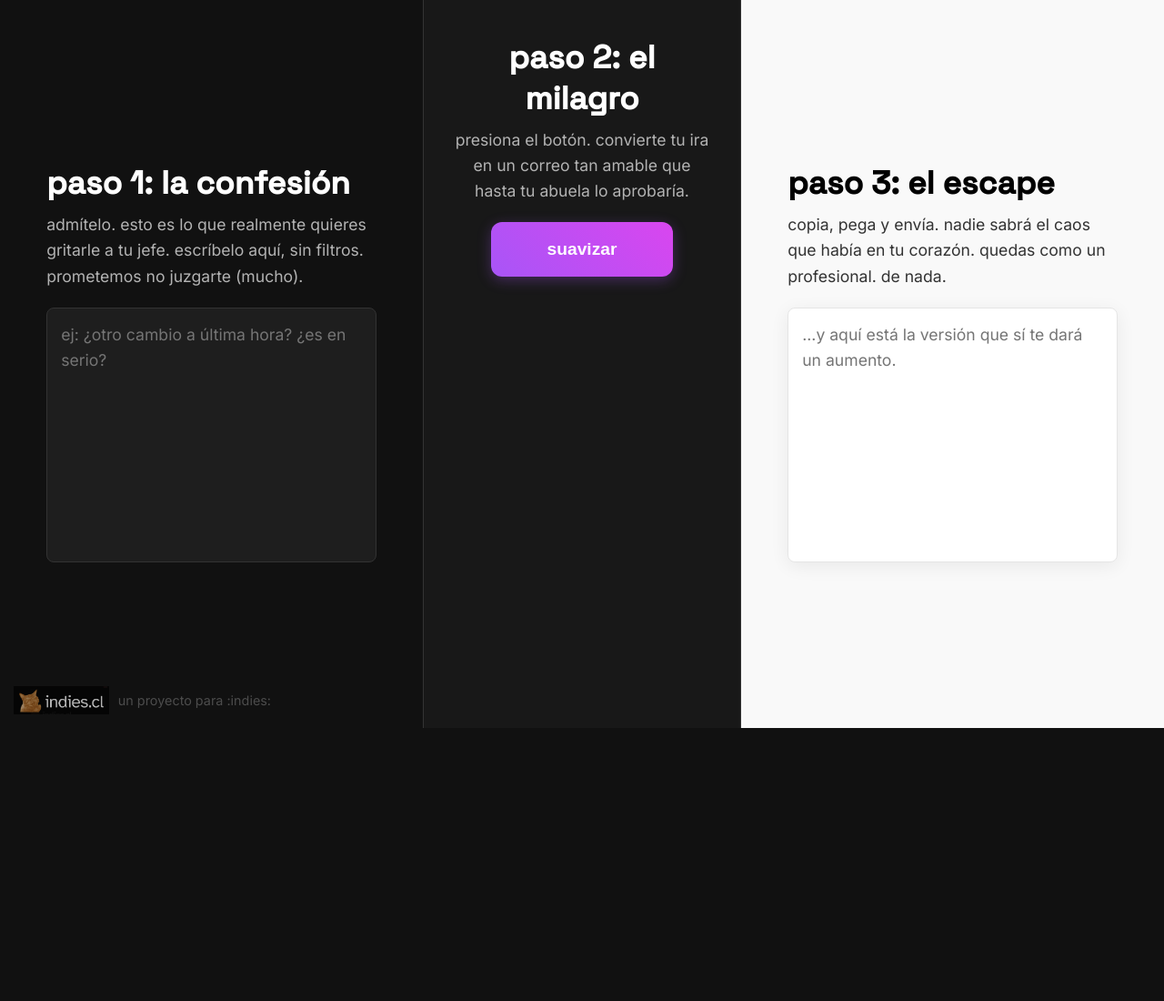
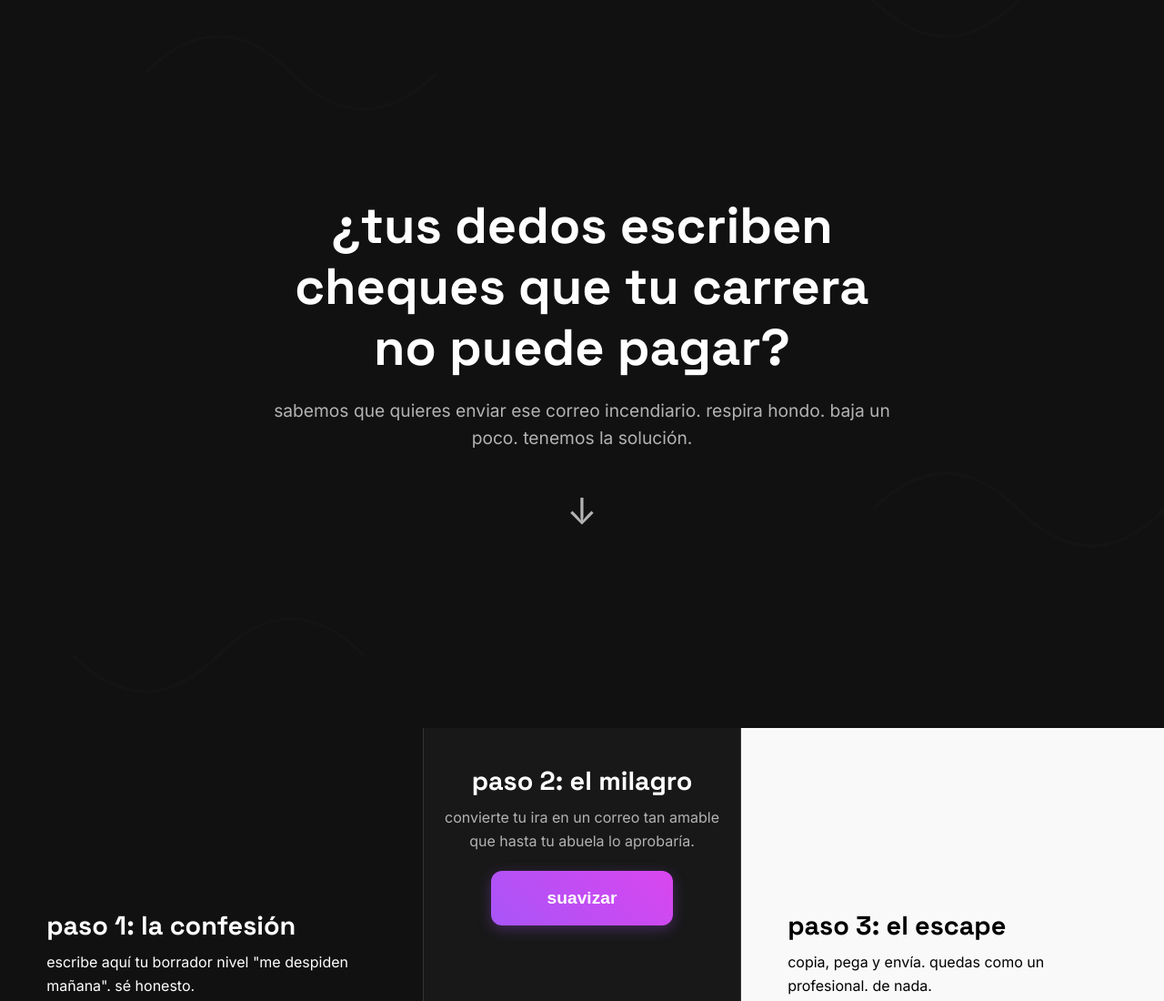
Before and after one commit to estebanampuero/indiesmoothie, a website: page index.html in a window 1280 px wide. Shown: the top 1100 px of the page at 91% size. Before the commit the page ends 800 px from the top, so only its background shows below. Drawn offline with Linux system fonts and the light colour scheme; files whose address does not match are found by name.

Commit message:
feat: transforma la app en una landing page con parallax y beneficios

```diff
--- a/index.html
+++ b/index.html
@@ -7,31 +7,34 @@
     <link rel="stylesheet" href="/public/style.css">
     <link rel="preconnect" href="https://fonts.googleapis.com">
     <link rel="preconnect" href="https://fonts.gstatic.com" crossorigin>
-    <link href="https://fonts.googleapis.com/css2?family=Inter:wght@400;700&family=Space+Grotesk:wght@500&display=swap" rel="stylesheet">
+    <link href="https://fonts.googleapis.com/css2?family=Inter:wght@400;700&family=Space+Grotesk:wght@500;700&display=swap" rel="stylesheet">
 </head>
 <body>
 
-    <main class="split-container">
-        <!-- panel caótico de la izquierda -->
+    <!-- SECCIÓN 1: EL PROBLEMA -->
+    <section class="hero">
+        <div class="hero-content">
+            <h1>¿tus dedos escriben cheques que tu carrera no puede pagar?</h1>
+            <p>sabemos que quieres enviar ese correo incendiario. respira hondo. baja un poco. tenemos la solución.</p>
+            <div class="scroll-down-arrow">↓</div>
+        </div>
+    </section>
+
+    <!-- SECCIÓN 2: LA SOLUCIÓN (LA HERRAMIENTA) -->
+    <section id="tool" class="smoothie-tool">
+        <div class="split-container">
             <div class="panel chaotic-panel">
                 <div class="content">
                     <h2>paso 1: la confesión</h2>
-                <p class="explanation">
-                    admítelo. esto es lo que realmente quieres gritarle a tu jefe.
-                    escríbelo aquí, sin filtros. prometemos no juzgarte (mucho).
-                </p>
+                    <p class="explanation">escribe aquí tu borrador nivel "me despiden mañana". sé honesto.</p>
                     <textarea id="raw-text" placeholder="ej: ¿otro cambio a última hora? ¿es en serio?"></textarea>
                 </div>
             </div>
 
-        <!-- el botón mágico en el centro -->
             <div class="center-controls">
                 <div class="control-content">
                     <h2>paso 2: el milagro</h2>
-                <p class="explanation">
-                    presiona el botón.
-                    convierte tu ira en un correo tan amable que hasta tu abuela lo aprobaría.
-                </p>
+                    <p class="explanation">convierte tu ira en un correo tan amable que hasta tu abuela lo aprobaría.</p>
                     <button id="smoothie-btn" title="hacer magia">
                         <span class="button-text">suavizar</span>
                         <div class="loader"></div>
@@ -39,31 +42,42 @@
                 </div>
             </div>
 
-        <!-- panel pulido de la derecha -->
             <div class="panel polished-panel">
                 <div class="content">
                     <h2>paso 3: el escape</h2>
-                <p class="explanation">
-                    copia, pega y envía.
-                    nadie sabrá el caos que había en tu corazón. quedas como un profesional. de nada.
-                </p>
-                <textarea id="polished-text" readonly placeholder="...y aquí está la versión que sí te dará un aumento."></textarea>
-                <button id="copy-btn" class="hidden">
-                    <!-- SVG para el ícono de copiar -->
-                    <svg xmlns="http://www.w3.org/2000/svg" width="16" height="16" fill="currentColor" viewBox="0 0 16 16">
-                        <path d="M4 1.5H3a2 2 0 0 0-2 2V14a2 2 0 0 0 2 2h10a2 2 0 0 0 2-2V3.5a2 2 0 0 0-2-2h-1v1h1a1 1 0 0 1 1 1V14a1 1 0 0 1-1 1H3a1 1 0 0 1-1-1V3.5a1 1 0 0 1 1-1h1v-1z"/>
-                        <path d="M9.5 1a.5.5 0 0 1 .5.5v1a.5.5 0 0 1-.5.5h-3a.5.5 0 0 1-.5-.5v-1a.5.5 0 0 1 .5-.5h3zM-1 7a.5.5 0 0 1 .5-.5h15a.5.5 0 0 1 0 1H-.5A.5.5 0 0 1-1 7z"/>
-                    </svg>
-                    <span class="copy-text">copiar</span>
-                </button>
+                    <p class="explanation">copia, pega y envía. quedas como un profesional. de nada.</p>
+                    <textarea id="polished-text" readonly placeholder="...la versión que sí te dará un aumento."></textarea>
+                    <button id="copy-btn" class="hidden"><span class="copy-text">copiar</span></button>
                 </div>
             </div>
-    </main>
+        </div>
+    </section>
 
-    <a href="https://indies.cl" class="indies-corner-logo" target="_blank" rel="noopener noreferrer">
+    <!-- SECCIÓN 3: LOS BENEFICIOS -->
+    <section class="benefits">
+        <h2>superpoderes que obtienes:</h2>
+        <div class="benefits-grid">
+            <div class="benefit-card">
+                <h3>diplomacia instantánea</h3>
+                <p>suena inteligente y sereno, incluso si por dentro eres un volcán en erupción.</p>
+            </div>
+            <div class="benefit-card">
+                <h3>ahorro de tiempo (y de carrera)</h3>
+                <p>deja de pasar 30 minutos reescribiendo una sola frase. nosotros lo hacemos por ti.</p>
+            </div>
+            <div class="benefit-card">
+                <h3>evita a recursos humanos</h3>
+                <p>nuestro filtro anti-sinceridad es tu mejor amigo para mantener tu trabajo.</p>
+            </div>
+        </div>
+    </section>
+
+    <footer>
+        <a href="https://indies.cl" class="indies-logo-footer" target="_blank" rel="noopener noreferrer">
             <img src="/public/images/indies-logo.png" alt="logo indies.cl">
             <span>un proyecto para :indies:</span>
         </a>
+    </footer>
 
     <script src="/public/script.js"></script>
     <script src="/_vercel/insights/script.js" defer></script>
--- a/public/style.css
+++ b/public/style.css
@@ -19,87 +19,60 @@
 
 * { box-sizing: border-box; }
 
-/* === ESTILOS BASE (MOBILE-FIRST Y FLUIDOS) === */
-body {
-    margin: 0;
-    font-family: var(--font-body);
-    text-transform: lowercase;
-    background-color: var(--dark-bg);
-    color: var(--dark-text);
-    height: auto;
-    overflow: auto;
-}
+body { margin: 0; font-family: var(--font-body); background-color: var(--dark-bg); color: var(--dark-text); text-transform: lowercase; }
 
-.split-container {
-    display: block;
-}
-
-.panel {
-    /* Padding fluido: se ajusta entre un mínimo y un máximo */
-    padding: clamp(25px, 8vw, 40px) clamp(20px, 5vw, 30px);
-    min-height: 50vh;
+/* === SECCIÓN HERO CON PARALLAX === */
+.hero {
+    min-height: 100vh;
     display: flex;
+    flex-direction: column;
     align-items: center;
     justify-content: center;
+    text-align: center;
+    padding: 20px;
+    /* La magia del Parallax */
+    background-image: url('/public/images/scribbles.svg');
+    background-attachment: fixed;
+    background-position: center;
+    background-repeat: no-repeat;
+    background-size: cover;
 }
-
-.content {
-    width: 100%;
-    animation: fadeInUp 0.8s ease-out forwards;
+.hero-content {
+    max-width: 700px;
+    animation: fadeIn 1.5s ease-out;
 }
-
-@keyframes fadeInUp {
-    from { opacity: 0; transform: translateY(20px); }
-    to { opacity: 1; transform: translateY(0); }
-}
-
-h2 {
+.hero h1 {
     font-family: var(--font-heading);
-    /* Tipografía fluida: la fuente crece con el ancho de la pantalla */
-    font-size: clamp(1.6rem, 1.2rem + 2.5vw, 2.2rem);
-    margin: 0 0 10px 0;
-}
-
-.explanation {
-    /* Tipografía fluida sutil para el texto del cuerpo */
-    font-size: clamp(0.9rem, 0.8rem + 0.5vw, 1.1rem);
-    line-height: 1.6;
+    font-size: clamp(2rem, 1rem + 5vw, 3.5rem);
+    color: var(--dark-heading);
+    line-height: 1.2;
     margin: 0 0 20px 0;
 }
+.hero p { font-size: clamp(1rem, 0.8rem + 1vw, 1.2rem); line-height: 1.6; margin: 0; }
+.scroll-down-arrow { font-size: 2.5rem; margin-top: 40px; animation: bounce 2s infinite; }
+@keyframes bounce { 0%, 20%, 50%, 80%, 100% { transform: translateY(0); } 40% { transform: translateY(-20px); } 60% { transform: translateY(-10px); } }
+@keyframes fadeIn { from { opacity: 0; } to { opacity: 1; } }
 
-textarea {
-    width: 100%;
-    height: 30vh;
-    border-radius: 8px;
-    font-size: clamp(1rem, 0.9rem + 0.5vw, 1.1rem);
-    padding: 15px;
-    resize: none;
-    line-height: 1.6;
-    font-family: var(--font-body);
-}
-
+/* === SECCIÓN DE LA HERRAMIENTA === */
+.smoothie-tool { background-color: var(--dark-bg); }
+.split-container { display: block; }
+.panel { padding: 40px 20px; display: flex; align-items: center; justify-content: center; }
+.content { width: 100%; max-width: 600px; }
+h2 { font-family: var(--font-heading); font-size: 1.8rem; margin: 0 0 10px 0; }
+.explanation { font-size: 1rem; line-height: 1.6; margin: 0 0 20px 0; }
+textarea { width: 100%; height: 30vh; border-radius: 8px; font-size: 1rem; padding: 15px; resize: none; line-height: 1.6; font-family: var(--font-body); }
 textarea:focus { outline: 2px solid var(--primary-action); }
 
-.chaotic-panel { background-color: var(--dark-bg); }
-.chaotic-panel h2 { color: var(--dark-heading); }
-.chaotic-panel .explanation { color: var(--dark-text); }
+.chaotic-panel h2, .chaotic-panel .explanation { color: var(--dark-heading); }
 .chaotic-panel textarea { background-color: var(--dark-surface); color: #e0e0e0; border: 1px solid var(--dark-border); }
 
-.polished-panel { background-color: var(--light-bg); }
-.polished-panel h2 { color: var(--light-heading); }
-.polished-panel .explanation { color: var(--light-text); }
+.polished-panel { background-color: var(--light-bg); background-image: url('/public/images/circles.svg'); background-attachment: fixed; background-position: center; background-repeat: no-repeat; background-size: cover; }
+.polished-panel h2, .polished-panel .explanation { color: var(--light-heading); }
 .polished-panel .content { position: relative; }
 .polished-panel textarea { background-color: var(--light-surface); color: #222; border: 1px solid var(--light-border); box-shadow: 0 4px 20px rgba(0, 0, 0, 0.07); }
 
-.center-controls {
-    padding: clamp(25px, 8vw, 40px) clamp(20px, 5vw, 30px);
-    text-align: center;
-    background-color: #181818;
-    border-top: 1px solid var(--dark-border);
-    border-bottom: 1px solid var(--dark-border);
-}
+.center-controls { padding: 40px 20px; text-align: center; background-color: #181818; border-top: 1px solid var(--dark-border); border-bottom: 1px solid var(--dark-border); }
 .center-controls h2 { color: var(--dark-heading); }
-.center-controls .explanation { color: var(--dark-text); }
 
 #smoothie-btn { background: var(--primary-gradient); color: white; border: none; border-radius: 12px; padding: 15px 30px; font-size: 1.2rem; font-weight: bold; cursor: pointer; width: 200px; height: 60px; position: relative; transition: transform 0.2s ease, box-shadow 0.2s ease; box-shadow: 0 4px 15px rgba(168, 85, 247, 0.3); }
 #smoothie-btn:hover { transform: translateY(-3px); }
@@ -110,66 +83,27 @@ textarea:focus { outline: 2px solid var(--primary-action); }
 #smoothie-btn.loading .loader { display: block; }
 @keyframes spin { 0% { transform: rotate(0deg); } 100% { transform: rotate(360deg); } }
 
-#copy-btn { position: absolute; bottom: 15px; right: 15px; background: var(--light-surface); color: #555; border: 1px solid var(--light-border); border-radius: 8px; padding: 8px 12px; cursor: pointer; display: flex; align-items: center; gap: 8px; font-size: 0.9rem; }
+#copy-btn { position: absolute; bottom: 15px; right: 15px; background: var(--light-surface); color: #555; border: 1px solid var(--light-border); border-radius: 8px; padding: 8px 12px; cursor: pointer; font-size: 0.9rem; }
 .hidden { display: none !important; }
 
-/* === EL LOGO RESPONSIVO === */
-.indies-corner-logo {
-    position: fixed;
-    bottom: 15px;
-    left: 15px;
-    display: flex;
-    align-items: center;
-    gap: 10px;
-    color: #666;
-    text-decoration: none;
-    opacity: 0.7;
-    z-index: 100;
-}
-.indies-corner-logo img {
-    /* Logo fluido: la altura del logo escala con el ancho de la pantalla */
-    height: clamp(20px, 16px + 1.2vw, 32px);
-}
-.indies-corner-logo span {
-    /* El texto junto al logo también es fluido */
-    font-size: clamp(0.7rem, 0.6rem + 0.5vw, 0.9rem);
-}
+/* === SECCIÓN DE BENEFICIOS === */
+.benefits { padding: 60px 20px; text-align: center; background-color: var(--dark-bg); }
+.benefits h2 { font-size: 2rem; color: var(--dark-heading); margin-bottom: 40px; }
+.benefits-grid { display: grid; grid-template-columns: 1fr; gap: 20px; max-width: 1000px; margin: 0 auto; }
+.benefit-card { background-color: var(--dark-surface); padding: 25px; border-radius: 12px; border: 1px solid var(--dark-border); }
+.benefit-card h3 { font-family: var(--font-heading); font-size: 1.2rem; color: var(--dark-heading); margin: 0 0 10px 0; }
+.benefit-card p { margin: 0; line-height: 1.6; }
 
+/* === FOOTER === */
+footer { padding: 30px 20px; text-align: center; background-color: #000; }
+.indies-logo-footer { display: inline-flex; align-items: center; gap: 10px; color: #666; text-decoration: none; font-size: 0.8rem; opacity: 0.7; }
+.indies-logo-footer img { height: 24px; }
 
 /* === ESTILOS DESKTOP (Se aplican solo en pantallas anchas) === */
 @media (min-width: 901px) {
-    body {
-        height: 100vh;
-        overflow: hidden;
-    }
-
-    .split-container {
-        display: flex;
-        height: 100%;
-    }
-
-    .panel {
-        flex: 1;
-        /* Padding fluido también en desktop para mega responsividad */
-        padding: clamp(30px, 4vh, 60px) clamp(30px, 4vw, 80px);
-        min-height: auto;
-    }
-
-    .center-controls {
-        flex-basis: 350px;
-        flex-shrink: 0;
-        border-left: 1px solid var(--dark-border);
-        border-right: 1px solid var(--dark-border);
-        border-top: none;
-        border-bottom: none;
-    }
-
-    textarea {
-        height: 35vh;
-    }
-
-    #copy-btn {
-        bottom: 20px;
-        right: 0;
-    }
+    .split-container { display: flex; height: 100vh; }
+    .panel { flex: 1; padding: 2vw 4vw; height: 100%; }
+    .center-controls { flex-basis: 350px; flex-shrink: 0; border: none; border-left: 1px solid var(--dark-border); border-right: 1px solid var(--dark-border); }
+    textarea { height: 35vh; }
+    .benefits-grid { grid-template-columns: repeat(3, 1fr); gap: 30px; }
 }
```
Also changed, not shown: public/images/circles.svg (added), public/images/scribbles.svg (added). Lines whose indentation alone changed are shown as unchanged.
